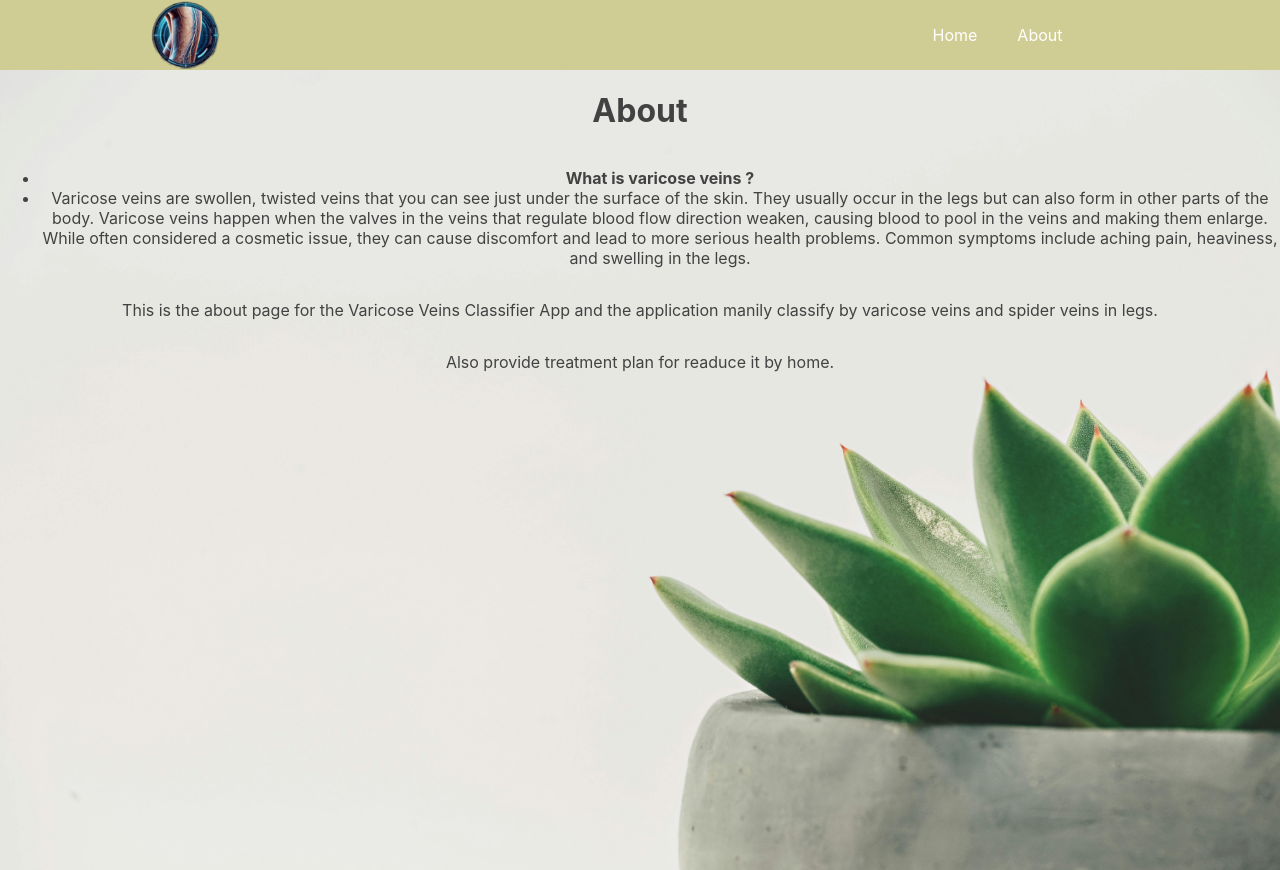
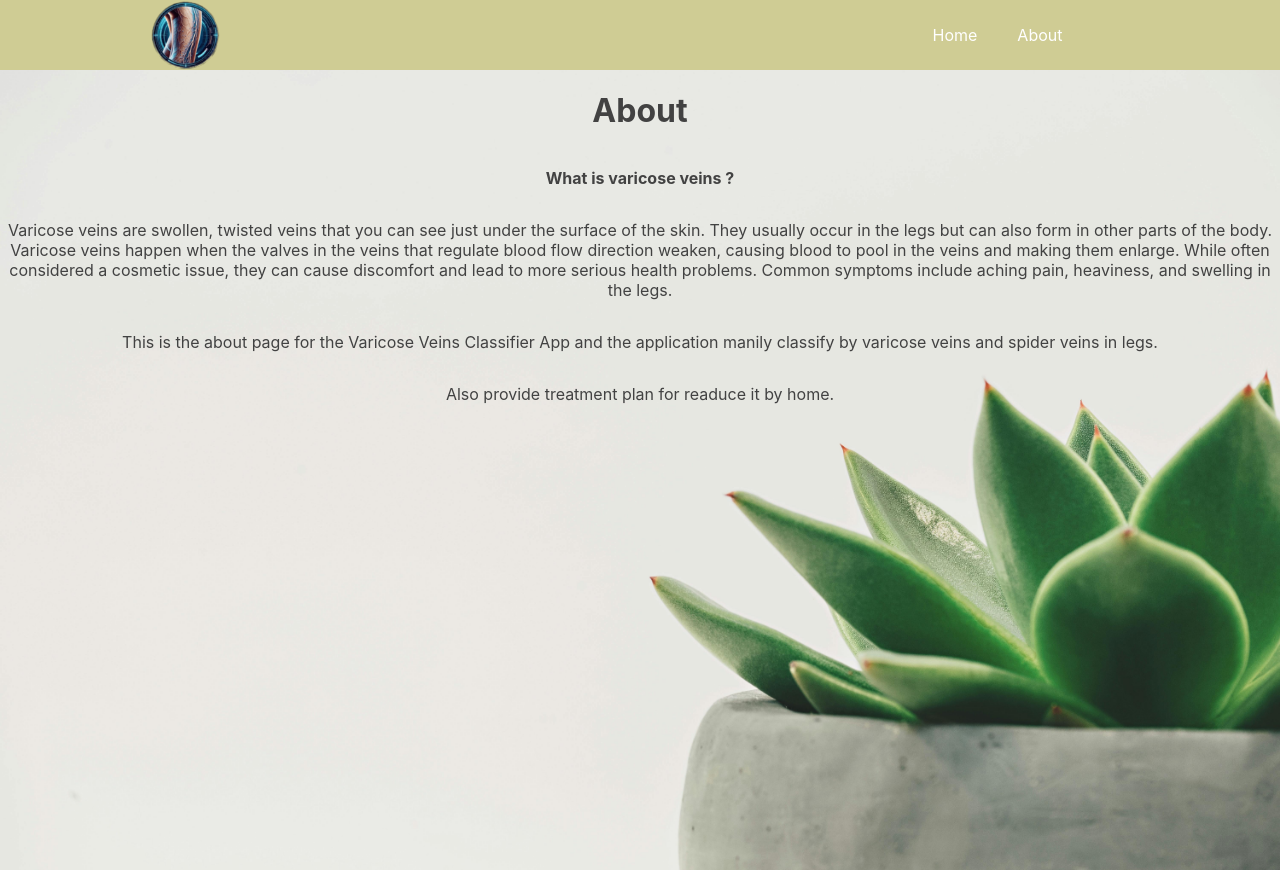
Before and after one commit to Pasindu287/react-app-v, a React (Create React App) app: page /about in a window 1280 px wide. Built offline with nearby package versions, Linux system fonts and the light colour scheme.

Commit message:
Update About.js

```diff
--- a/src/About.js
+++ b/src/About.js
@@ -5,11 +5,8 @@ function About() {
   return (
     <div className="About">
       <h1>About</h1>
-
-      <ul>
-             <li><strong>What is varicose veins ? </strong></li>
-              <li> Varicose veins are swollen, twisted veins that you can see just under the surface of the skin. They usually occur in the legs but can also form in other parts of the body. Varicose veins happen when the valves in the veins that regulate blood flow direction weaken, causing blood to pool in the veins and making them enlarge. While often considered a cosmetic issue, they can cause discomfort and lead to more serious health problems. Common symptoms include aching pain, heaviness, and swelling in the legs.</li>
-      </ul>
+      <p><strong>What is varicose veins ? </strong></p>
+      <p> Varicose veins are swollen, twisted veins that you can see just under the surface of the skin. They usually occur in the legs but can also form in other parts of the body. Varicose veins happen when the valves in the veins that regulate blood flow direction weaken, causing blood to pool in the veins and making them enlarge. While often considered a cosmetic issue, they can cause discomfort and lead to more serious health problems. Common symptoms include aching pain, heaviness, and swelling in the legs.</p>
       <p>This is the about page for the Varicose Veins Classifier App and the application manily classify by  varicose veins and spider veins in legs.</p>
       <p>Also provide treatment plan for readuce it by home.</p>
     </div>
```
